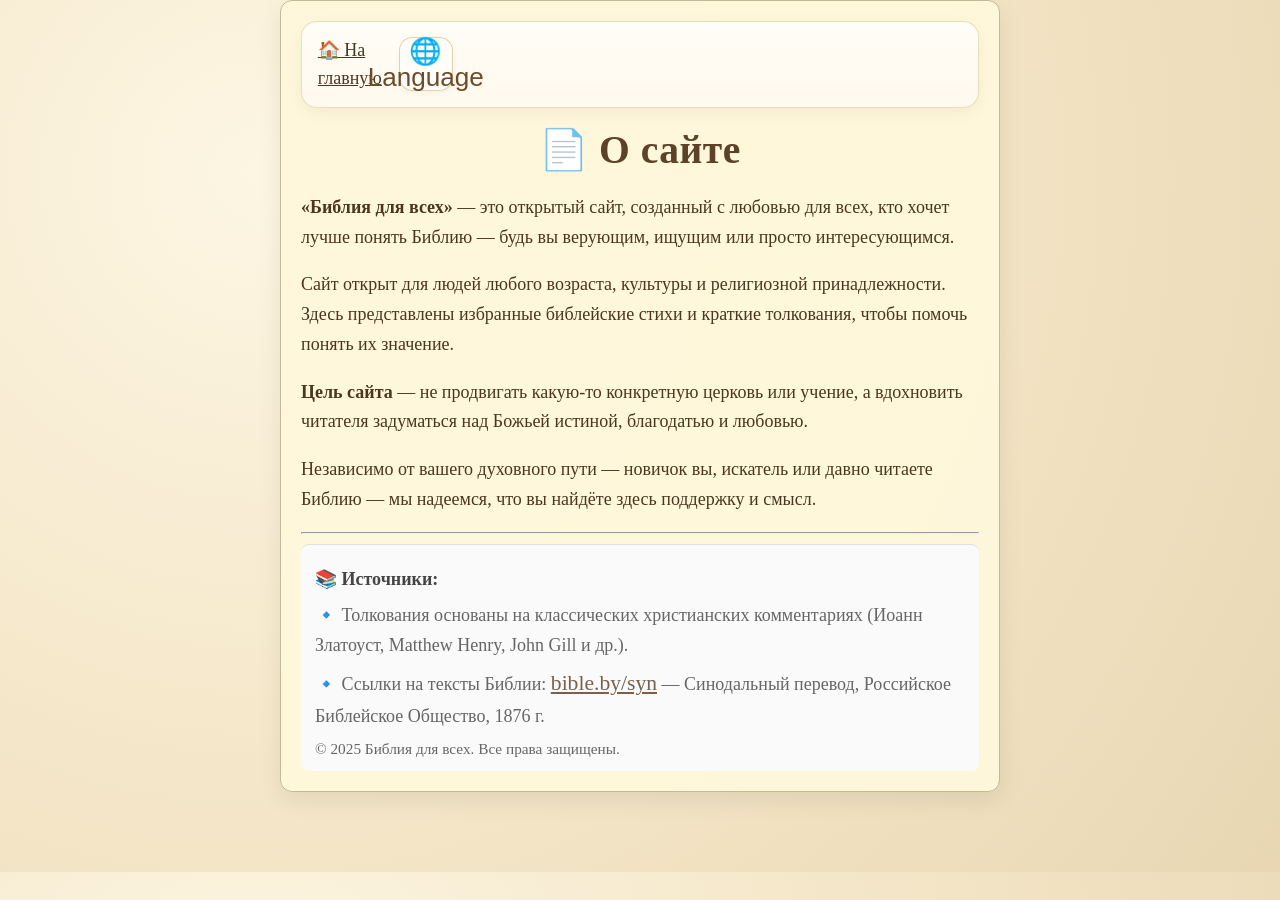
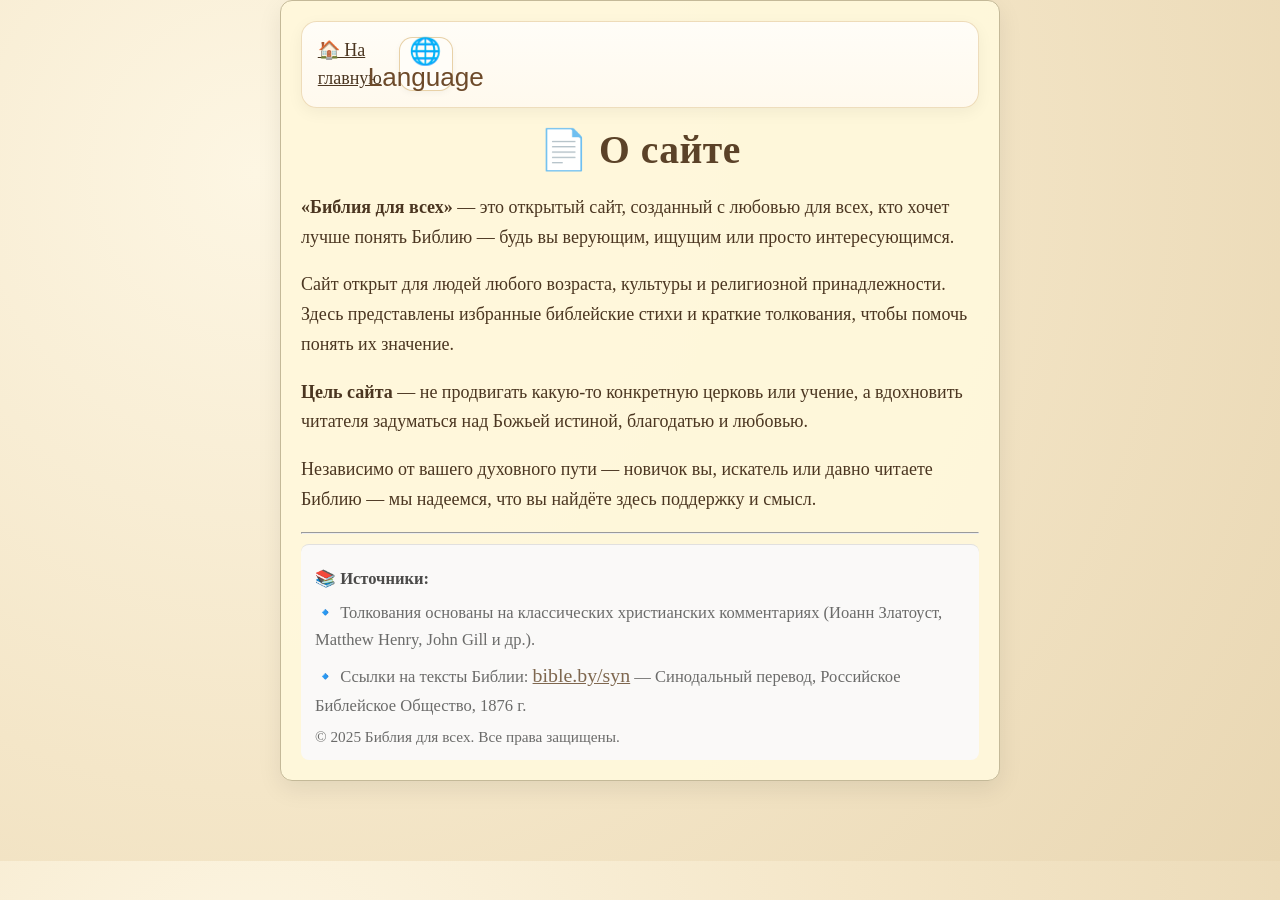

Redesign main page

--- a/style.css
+++ b/style.css
@@ -346,15 +346,19 @@ h1,
 /* ===== Footer ===== */
 
 .footer {
+  margin-top: 10px;
   font-size: 0.85rem;
-  line-height: 1.5;
-  padding: 0.625rem 0.875rem;
-  border-radius: var(--radius-md);
+  color: #666;
+  background-color: #fafafa;
+  padding: 10px 14px;
+  border-top: 1px solid #e0e0e0;
+  border-radius: 8px;
+  opacity: 0.96;
 }
 
 .source-note,
 .bible-link-note {
-  font-size: 1rem;
+  font-size: 0.92rem;
   text-align: left;
 }
 
@@ -959,10 +963,11 @@ li {
 }
 
 .footer-intro p {
-  margin: 0.25rem 0;
-  font-size: 0.95rem;
-  line-height: 1.5;
-  color: #5a4632;
+  margin: 0.15rem 0 0.45rem;
+  font-size: 0.92rem;
+  line-height: 1.45;
+  color: #6a5846;
+  font-style: italic;
 }
 
 .footer-help-btn {
@@ -2576,7 +2581,7 @@ abbr[title]:focus::after {
 .category .topic-list {
   list-style: none;
   padding-left: 0;
-  margin-top: -0.8rem;
+  margin-top: 0.2rem;
 
   max-height: 0;
   opacity: 0;
@@ -4441,4 +4446,94 @@ body.daily-verse-search-open {
 
 #question-of-day .question-tomorrow-box[hidden] {
   display: none !important;
+}
+
+/* ===== Homepage topic tags ===== */
+
+#index-page {
+  text-align: center;
+}
+
+#daily-verse-block,
+#question-of-day-block {
+  display: inline-block;
+  vertical-align: middle;
+  margin: 0.25rem 0.25rem 0.45rem;
+}
+
+.topic-toolbar-hidden {
+  display: none;
+}
+
+.topic-tags-list {
+  display: flex;
+  flex-direction: column;
+  align-items: center;
+  gap: 0.35rem;
+  margin: 0.35rem auto 0.8rem;
+}
+
+.topic-tag-category {
+  margin: 0;
+  padding: 0;
+}
+
+.topic-tag {
+  display: inline-flex;
+  align-items: center;
+  justify-content: center;
+  width: auto;
+  padding: 0.26rem 0.7rem;
+  border-radius: 999px;
+  border: 1px solid #e7d7cf;
+  background: #fffdf8;
+  color: #6a3f1d;
+  font-family: Georgia, serif;
+  font-size: 0.9rem;
+  font-weight: 600;
+  line-height: 1.1;
+  cursor: pointer;
+  box-shadow: 0 0.12rem 0.35rem rgba(91, 61, 31, 0.07);
+  min-width: 14rem;
+}
+
+.topic-tag .toggle-arrow {
+  display: none;
+}
+
+.category.open .topic-tag {
+  background: #f7efe9;
+  border-color: #d9c6bd;
+  color: #8b5e5e;
+}
+
+/* closed card — no empty space */
+.topic-tag-category .topic-card {
+  width: min(34rem, 92vw);
+  margin: 0 !important;
+  padding: 0 !important;
+  border: none;
+  box-shadow: none;
+  background: transparent;
+}
+
+/* open card */
+.topic-tag-category.open .topic-card,
+.category.open .topic-card {
+  margin: 0.3rem auto 0.4rem !important;
+  padding: 0.55rem !important;
+  background: #fffdf8;
+  border: 1px solid #eadfbe;
+  border-radius: 0.9rem;
+  box-shadow: 0 0.2rem 0.75rem rgba(0, 0, 0, 0.05);
+}
+
+.topic-tag-category .topic-card .button-link {
+  width: 100%;
+  margin-bottom: 0.35rem;
+  background: #fff9e6;
+}
+
+.topic-tag-category .topic-card li:last-child .button-link {
+  margin-bottom: 0;
 }
